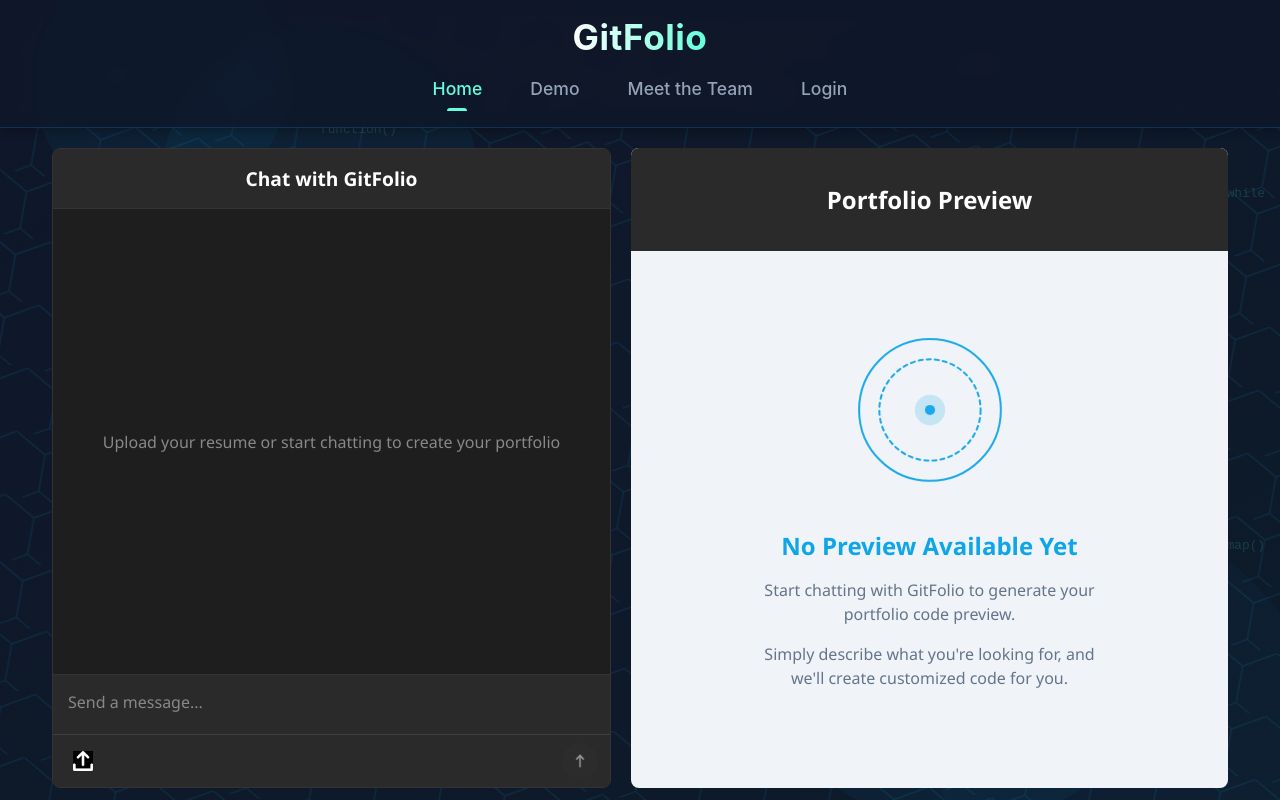
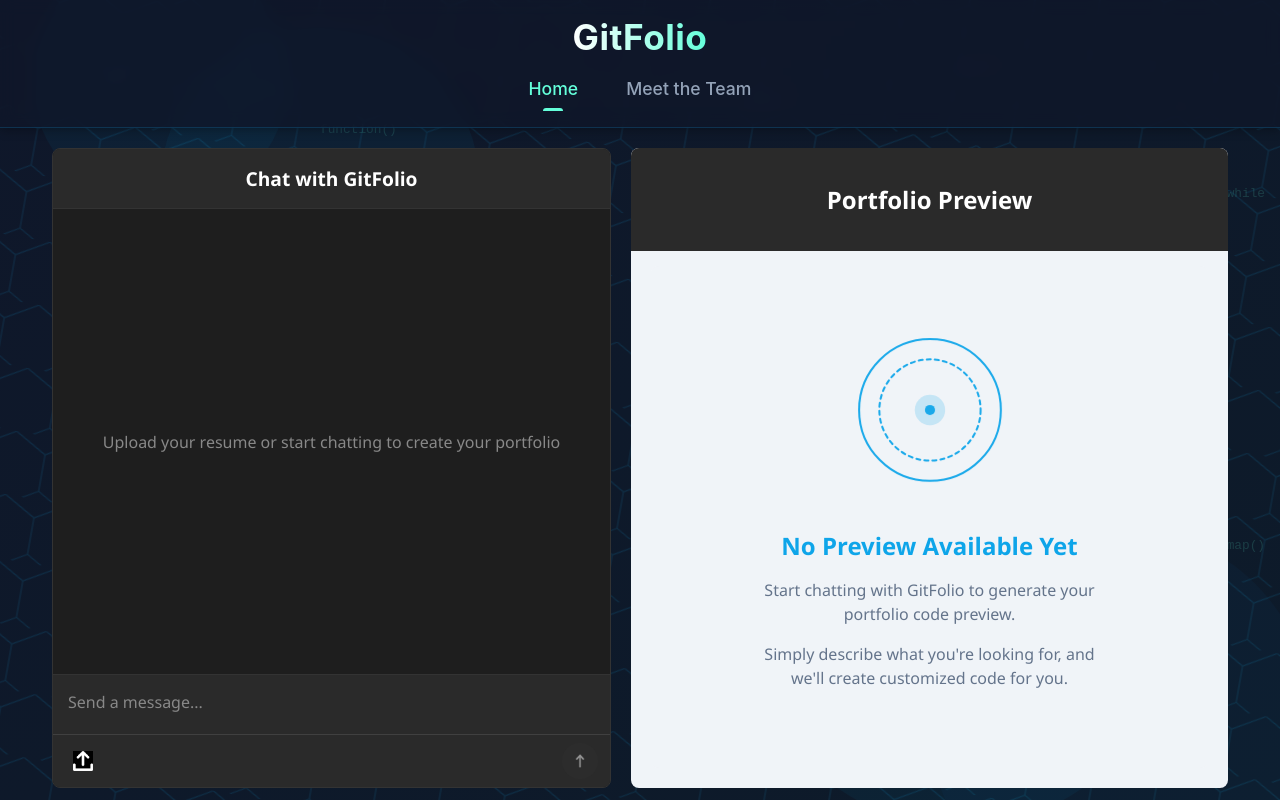
Before and after one commit to amoahy15/gitfolio, a React (Create React App) app in the folder frontend/: page / in a window 1280 px wide. Built offline with nearby package versions, Linux system fonts and the light colour scheme.

Commit message:
removed tabs that are not being implemented

```diff
--- a/frontend/src/App.js
+++ b/frontend/src/App.js
@@ -20,10 +20,6 @@ function App() {
         return <TeamPage />;
       case 'home':
         return <ChatPortfolio />;
-      case 'demo':
-        return <div className="demo-content"></div>;
-      case 'login':
-        return <div className="login-content"></div>;
       default:
         return <div className="home-content"></div>;
     }
--- a/frontend/src/components/Banner.jsx
+++ b/frontend/src/components/Banner.jsx
@@ -21,22 +21,10 @@ const Banner = ({ onTabChange, activeTab }) => {
               Home
             </li>
             <li
-              className={`tab ${activeTab === 'demo' ? 'active' : ''}`}
-              onClick={() => handleTabClick('demo')}
-            >
-              Demo
-            </li>
-            <li
               className={`tab ${activeTab === 'team' ? 'active' : ''}`}
               onClick={() => handleTabClick('team')}
             >
               Meet the Team
-            </li>
-            <li
-              className={`tab ${activeTab === 'login' ? 'active' : ''}`}
-              onClick={() => handleTabClick('login')}
-            >
-              Login
             </li>
           </ul>
         </div>
```
